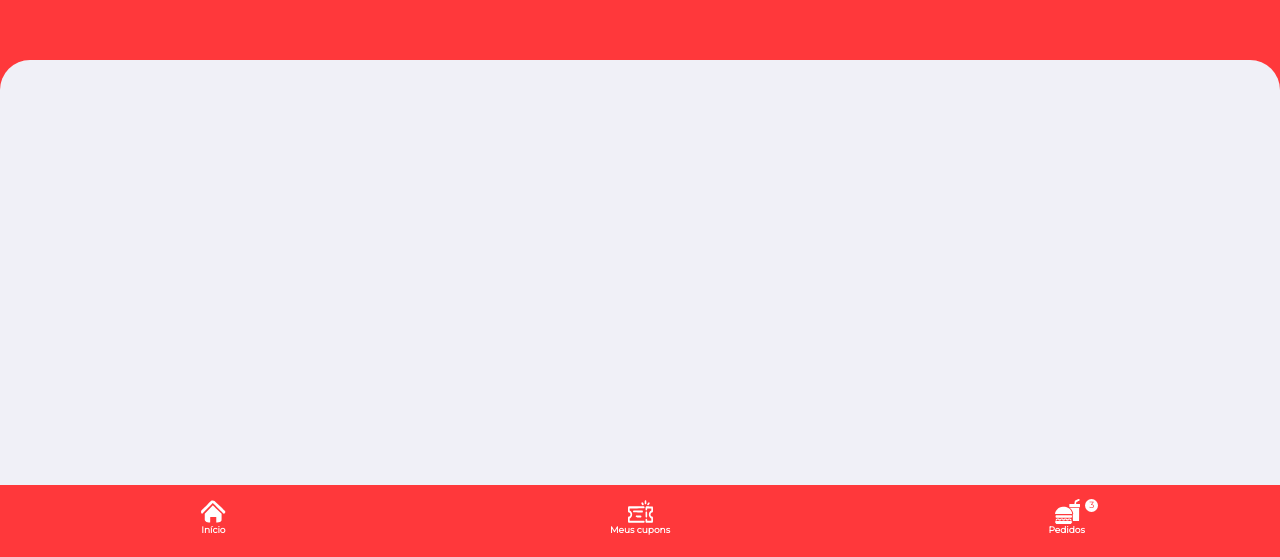
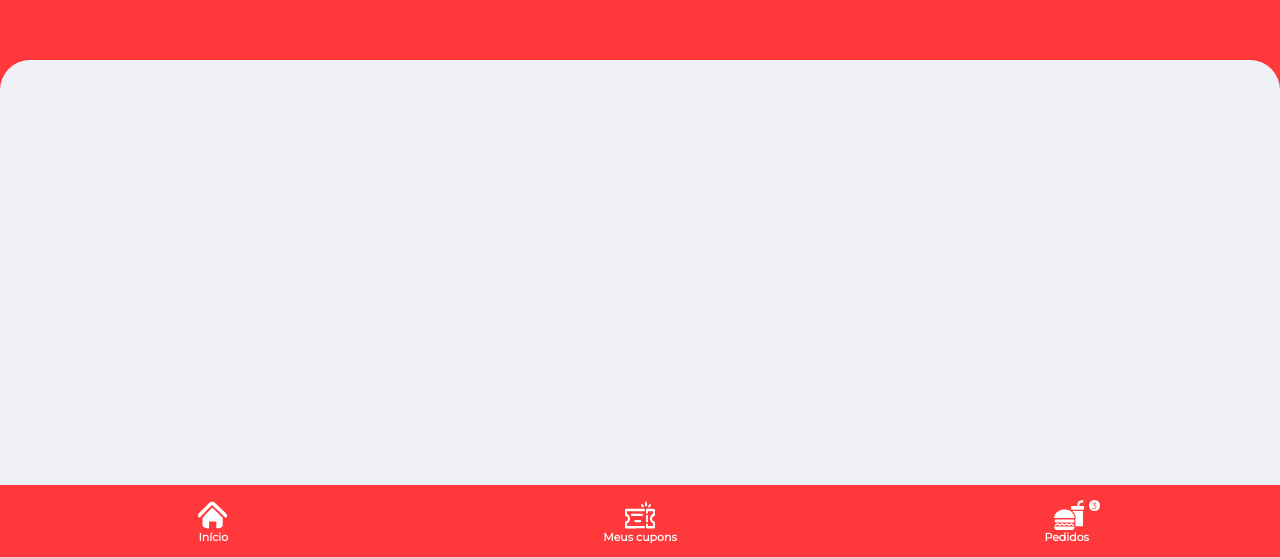
Before and after one commit to wendelspereira/primegrills, a Next.js app: page / in a window 1280 px wide. Shown: the part 243-800 px from the top of the page. Built offline with nearby package versions, Linux system fonts and the light colour scheme.

Commit message:
melhorias e correçao de bugs

```diff
--- a/src/styles/components/Footer.module.css
+++ b/src/styles/components/Footer.module.css
@@ -15,8 +15,8 @@
 }
 
 .footerButton {
-    height: 45px;
-    width: 75px;
+    height: 7%;
+    width: 70%;
     background: transparent;
     align-items: center;
     border: 0;
@@ -52,8 +52,8 @@
 }
 
 .footerButton > div > div > div{
-    width: 13px;
-    height: 13px;
+    width: 0.813rem;
+    height: 0.813rem;
     margin-left: 5px;
     background: var(--white);
     border-radius: 50%;
@@ -66,3 +66,18 @@
     font-size: 9px;
     color: var(--background);
 }
+
+@media(min-width: 1024px){
+    .footerButton {
+        width: 90%;
+    }
+
+    .footerButton img {
+        width: 30px;
+        height: 30px;
+    }
+
+    .footerButton strong {
+        font-size: 11px;
+    }
+}
```
